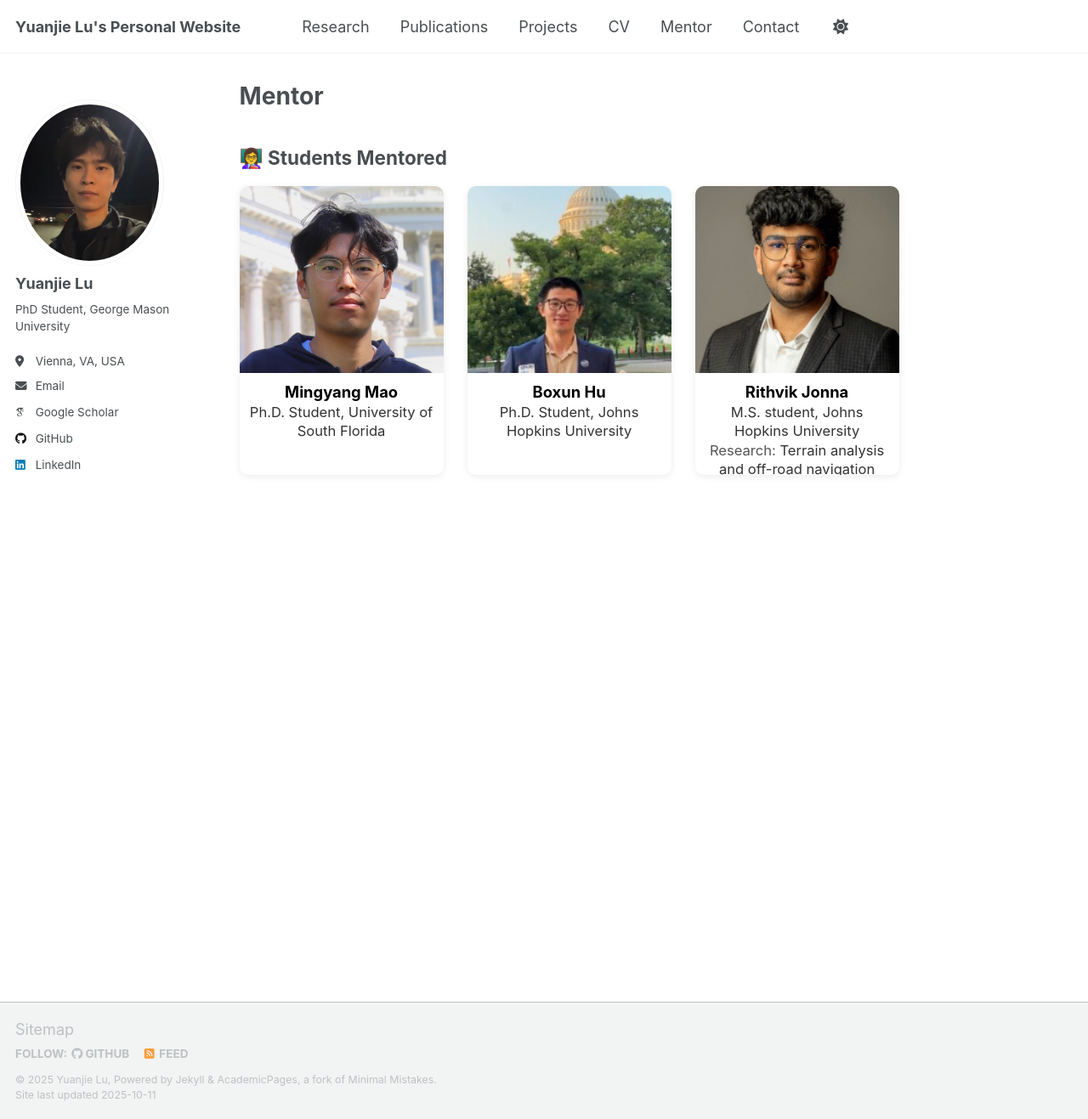
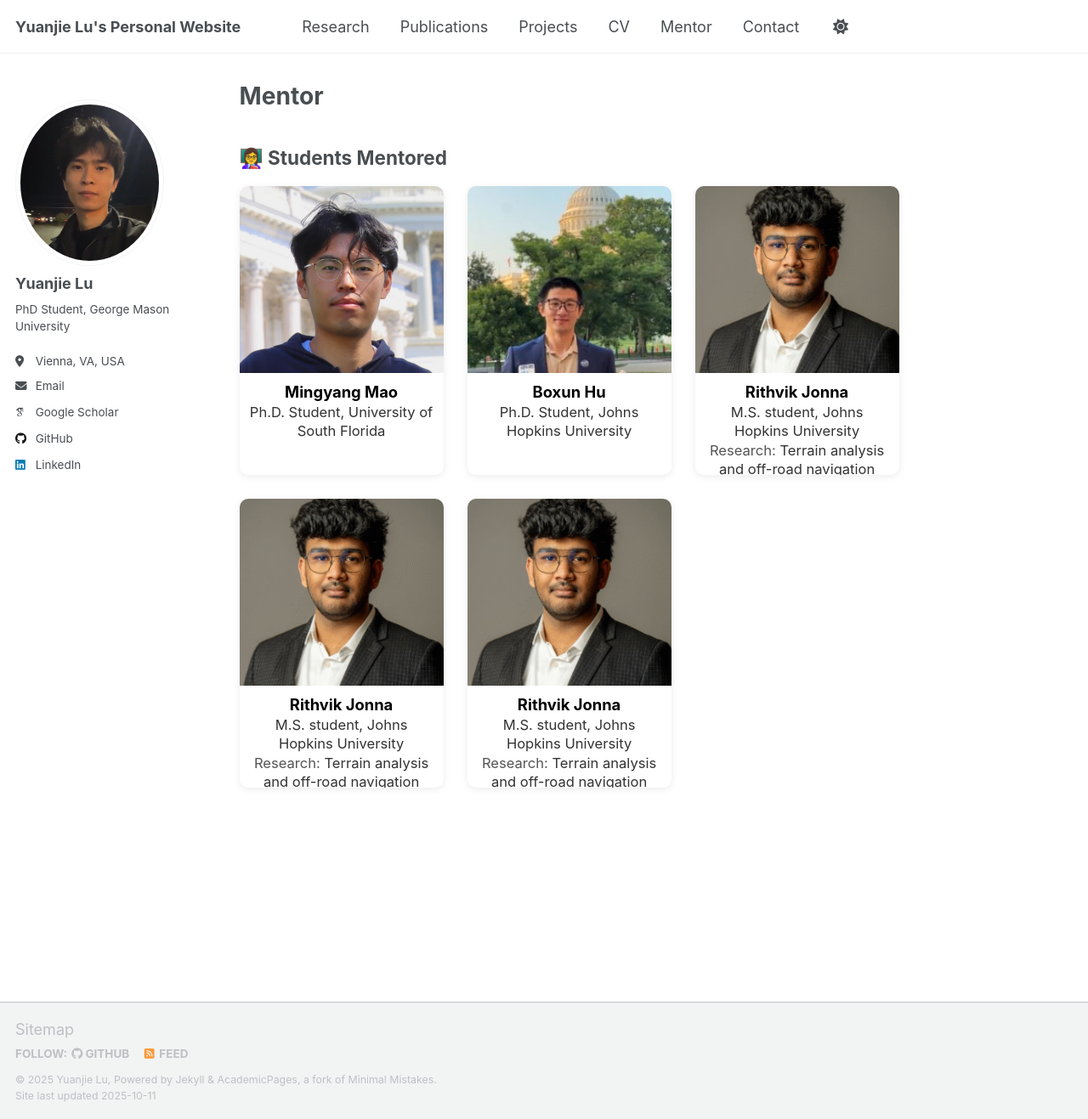
Before and after one commit to yuanjielu-64/yuanjielu-64.github.io, a Jekyll site: the page built from _pages/Mentor.md, in a window 1280 px wide and 1317 px high. Shown: the whole window at 85% size. Built offline with Jekyll 4.4.1, drawn with Linux system fonts in a browser that asks for light colours; some web fonts are replaced; a script that is not in the unit is left out.

Commit message:
Update Mentor.md

```diff
--- a/_pages/Mentor.md
+++ b/_pages/Mentor.md
@@ -40,6 +40,25 @@ author_profile: true
     </div>
   </div>
 
+    <!-- ===== Student 3 ===== -->
+  <div class="student-card">
+    <img src="/images/Rithvik.png" alt="Student 3 photo">
+    <div class="student-info">
+      <strong>Rithvik Jonna</strong><br>
+      M.S. student, Johns Hopkins University<br>
+      <em>Research:</em> Terrain analysis and off-road navigation benchmarking.
+    </div>
+  </div>
+
+    <!-- ===== Student 3 ===== -->
+  <div class="student-card">
+    <img src="/images/Rithvik.png" alt="Student 3 photo">
+    <div class="student-info">
+      <strong>Rithvik Jonna</strong><br>
+      M.S. student, Johns Hopkins University<br>
+      <em>Research:</em> Terrain analysis and off-road navigation benchmarking.
+    </div>
+  </div>
 </div>
 
 </body>
```
